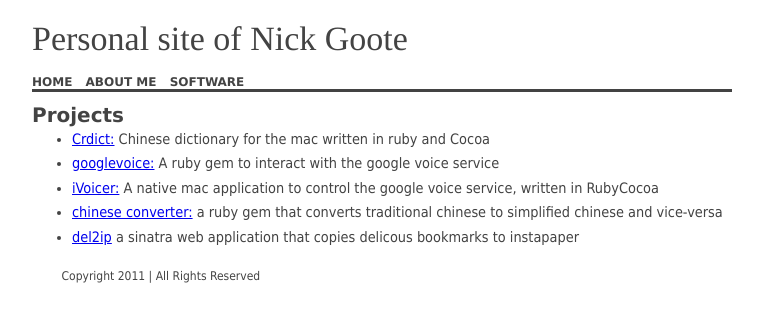
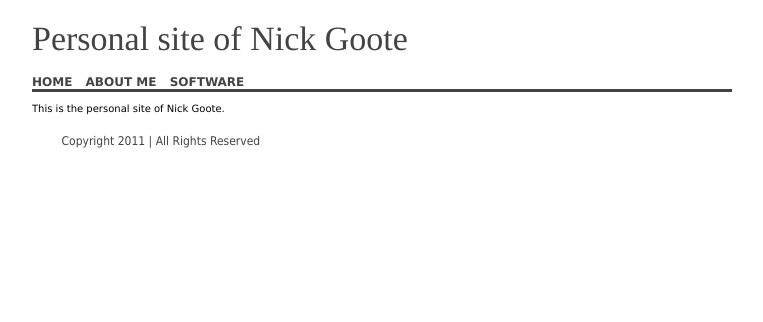
Before and after one commit to SaintNicholas/saintnicholas.github.com, a Jekyll site: the page built from index.html, in a window 1280 px wide. Shown: the top 322 px of the page, without its empty margins (258-1021 px from the left). Built offline with Jekyll 4.4.1, drawn with Linux system fonts in a browser that asks for light colours.

Commit message:
Changing the layout in minor ways, and modifying content.

```diff
--- a/index.html
+++ b/index.html
@@ -3,11 +3,4 @@ layout: default
 title: Home
 ---
 
-<h1>Projects</h1>
-<ul>
-  <li><a href="http://github.com/jtoy/crdict/">Crdict:</a> Chinese dictionary for the mac written in ruby and Cocoa</li>
-  <li><a href="http://github.com/jtoy/googlevoice/">googlevoice:</a> A ruby gem to interact with the google voice service </li>
-  <li><a href="http://github.com/jtoy/iVoicer/">iVoicer:</a> A native mac application to control the google voice service, written in RubyCocoa </li>
-  <li><a href="http://github.com/jtoy/chinese-converter">chinese converter:</a> a ruby gem that converts traditional chinese to simplified chinese and vice-versa</li>
-  <li><a href="http://github.com/jtoy/del2ip">del2ip</a> a sinatra web application that copies delicous bookmarks to instapaper</li>
-</ul>
+This is the personal site of Nick Goote.
--- a/software/index.markdown
+++ b/software/index.markdown
@@ -2,8 +2,6 @@
 layout: default
 title: Software
 ---
-
-<br/>
 
 ## C++ Primer Plus
 
```
Also changed, not shown: about/index.html (+3 -4 lines).
